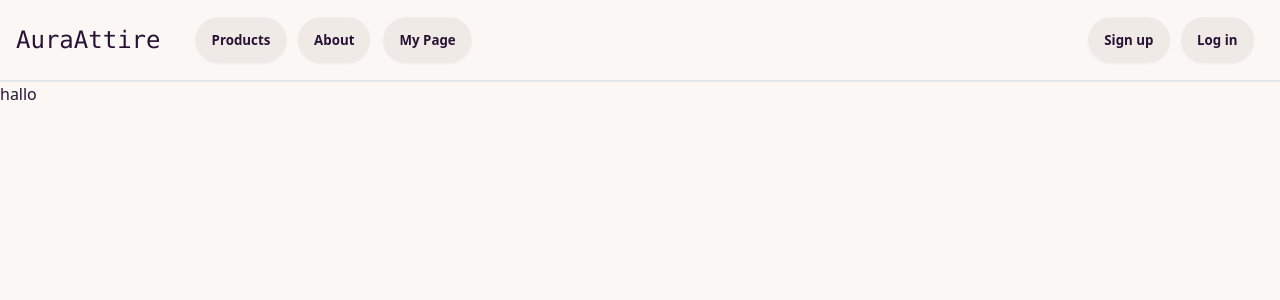
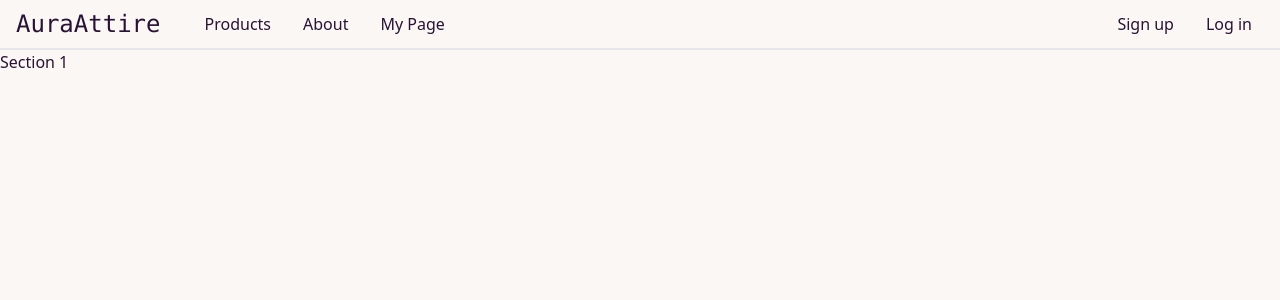
Before and after one commit to Mlaurgaard/vue-prios-term-two, a Vue app: page / in a window 1280 px wide. Shown: the top 300 px of the page. Built offline with nearby package versions, Linux system fonts and the light colour scheme.

Commit message:
Navbar + added folders
Made mobile navbar icon swap between burger and close icons. (function)

Started styling my own buttons.
-styles for active, focus and hover
-rounded borders
-padding
Also changed padding on the navbar itself to look slimmer.

```diff
--- /dev/null
+++ b/src/components/features/cards.vue
@@ -0,0 +1,9 @@
+<template>
+    <div>
+        <img src="" alt="">
+        <div>
+            <span>line 1</span>
+            <span>line 2</span>
+        </div>
+    </div>
+</template>
--- /dev/null
+++ b/src/components/layout/Footer.vue
@@ -0,0 +1,5 @@
+<template>
+    <div>
+        Footer
+    </div>
+</template>
--- a/src/components/layout/NavBar.vue
+++ b/src/components/layout/NavBar.vue
@@ -1,5 +1,5 @@
 <template>
-  <nav class="w-full p-4 border-b-2">
+  <nav class="w-full pl-4 border-b-2">
     <!-- LOGO -->
     <div class="flex items-center">
       <RouterLink class="font-mono text-2xl pr-8" to="/" role="button"
@@ -7,20 +7,27 @@
       >
       <!-- NAV MOBILE -->
       <!-- BURGER MENU -->
-      <div class="navbar-burger lg:hidden ml-auto">
+      <div class="navbar-burger lg:hidden ml-auto pr-4">
         <a
           @click.prevent="toggleMenu = !toggleMenu"
-          class="focus:bg-blue-500"
-          :class="{ 'focus:bg-blue-500' : toggleMenu }"
+          class=""
           role="button"
         >
-          <svg xmlns="http://www.w3.org/2000/svg" fill="none" viewBox="0 0 24 24" stroke-width="1.5" stroke="currentColor" class="w-6 h-6">
+        <span @click="toggleIcon = !toggleIcon">
+          <!-- BURGER ICON -->
+          <svg v-if="!toggleIcon" xmlns="http://www.w3.org/2000/svg" fill="none" viewBox="0 0 24 24" stroke-width="1.5" stroke="currentColor" class="w-6 h-6">
           <path stroke-linecap="round" stroke-linejoin="round" d="M3.75 5.25h16.5m-16.5 4.5h16.5m-16.5 4.5h16.5m-16.5 4.5h16.5" />
           </svg>
+          <!-- CLOSE ICON -->
+          <svg v-else="toggleIcon" xmlns="http://www.w3.org/2000/svg" fill="none" viewBox="0 0 24 24" stroke-width="1.5" stroke="currentColor" class="w-6 h-6">
+          <path stroke-linecap="round" stroke-linejoin="round" d="M6 18 18 6M6 6l12 12" />
+          </svg>
+
+        </span>
         </a>
       </div>
       <!-- MOBILE NAV CONTENT (DROPDOWN) -->
-    <div class="lg:hidden flex" v-show="toggleMenu">
+    <div class="lg:hidden flex flex-col-1" v-show="toggleMenu">
       <div class="flex space-x-2">
         <RouterLink class="" to="/products" role="button">Products</RouterLink>
         <RouterLink class="" to="/about" role="button">About</RouterLink>
@@ -36,14 +43,14 @@
     <!-- NAV DESKTOP -->
     <!-- PAGES -->
     <div class="hidden lg:flex space-x-2">
-        <RouterLink class="btn focus:bg-blue-500" to="/products" role="button">Products</RouterLink>
-        <RouterLink class="btn" to="/about" role="button">About</RouterLink>
-        <RouterLink class="btn" to="/user" role="button">My Page</RouterLink>
+        <RouterLink class="rounded p-3 hover:bg-gray-200 focus:bg-gray-300 active:bg-gray-400" to="/products" role="button">Products</RouterLink>
+        <RouterLink class="rounded p-3 hover:bg-gray-200 focus:bg-gray-300 active:bg-gray-400" to="/about" role="button">About</RouterLink>
+        <RouterLink class="rounded p-3 hover:bg-gray-200 focus:bg-gray-300 active:bg-gray-400" to="/user" role="button">My Page</RouterLink>
     </div>
       <!-- SIGNUP / LOGIN -->
-      <div class="hidden lg:flex ml-auto space-x-2 pr-2">
-        <button class="btn">Sign up</button>
-        <button class="btn">Log in</button>
+      <div class="hidden lg:flex ml-auto space-x-2 pr-4">
+        <button class="rounded p-3 hover:bg-gray-200 focus:bg-gray-300 active:bg-gray-400">Sign up</button>
+        <button class="rounded p-3 hover:bg-gray-200 focus:bg-gray-300 active:bg-gray-400">Log in</button>
       </div>
     </div>
   </nav>
@@ -60,6 +67,8 @@ Mobile nav
 */
 const toggleMenu = ref(false);
 
+const toggleIcon = ref(false);
+
 
 
 </script>
--- a/src/views/HomeView.vue
+++ b/src/views/HomeView.vue
@@ -1 +1,6 @@
-<template><div>hallo</div></template>
+<template>
+<div>Section 1</div>
+
+
+
+</template>
```
